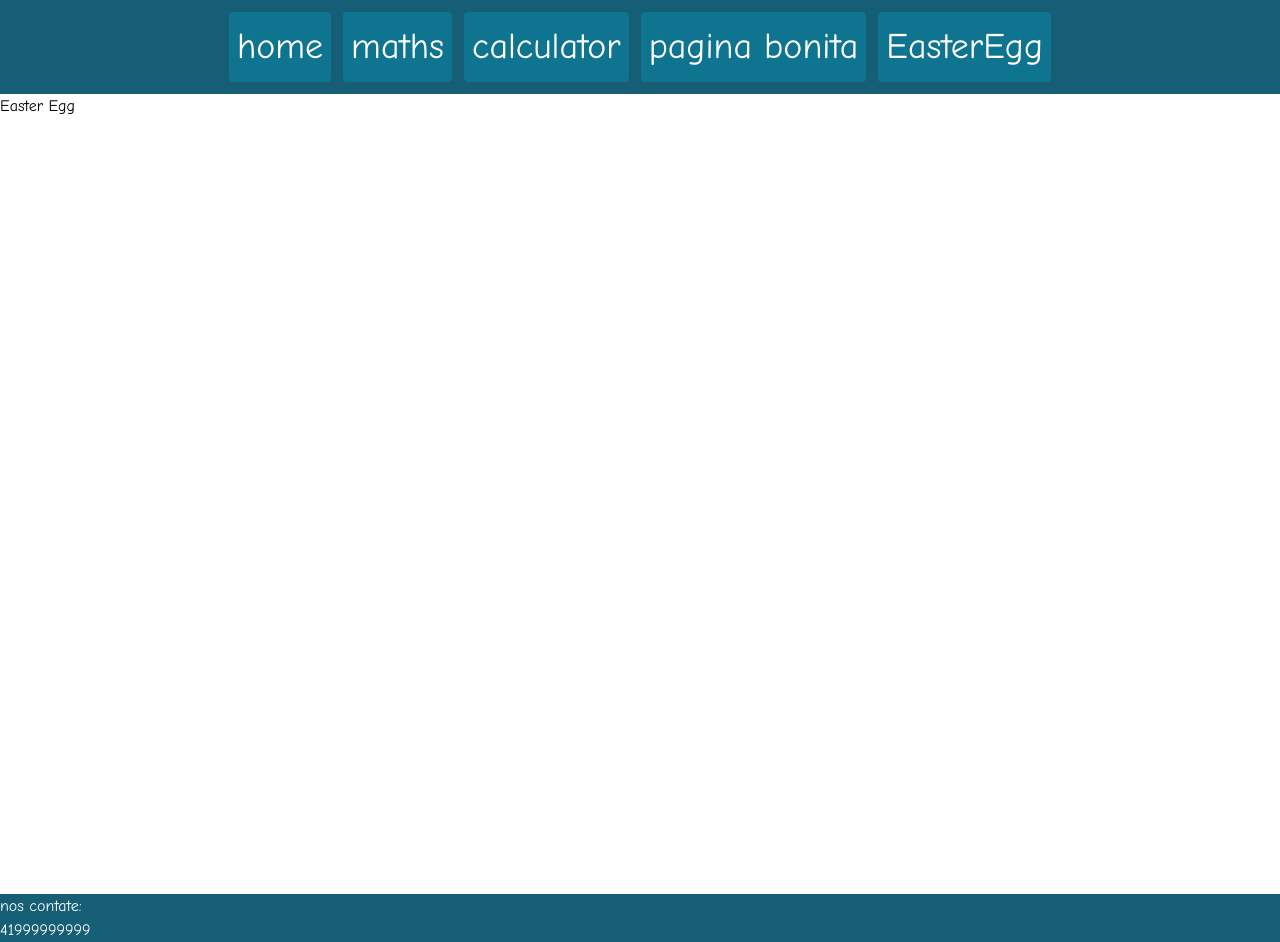
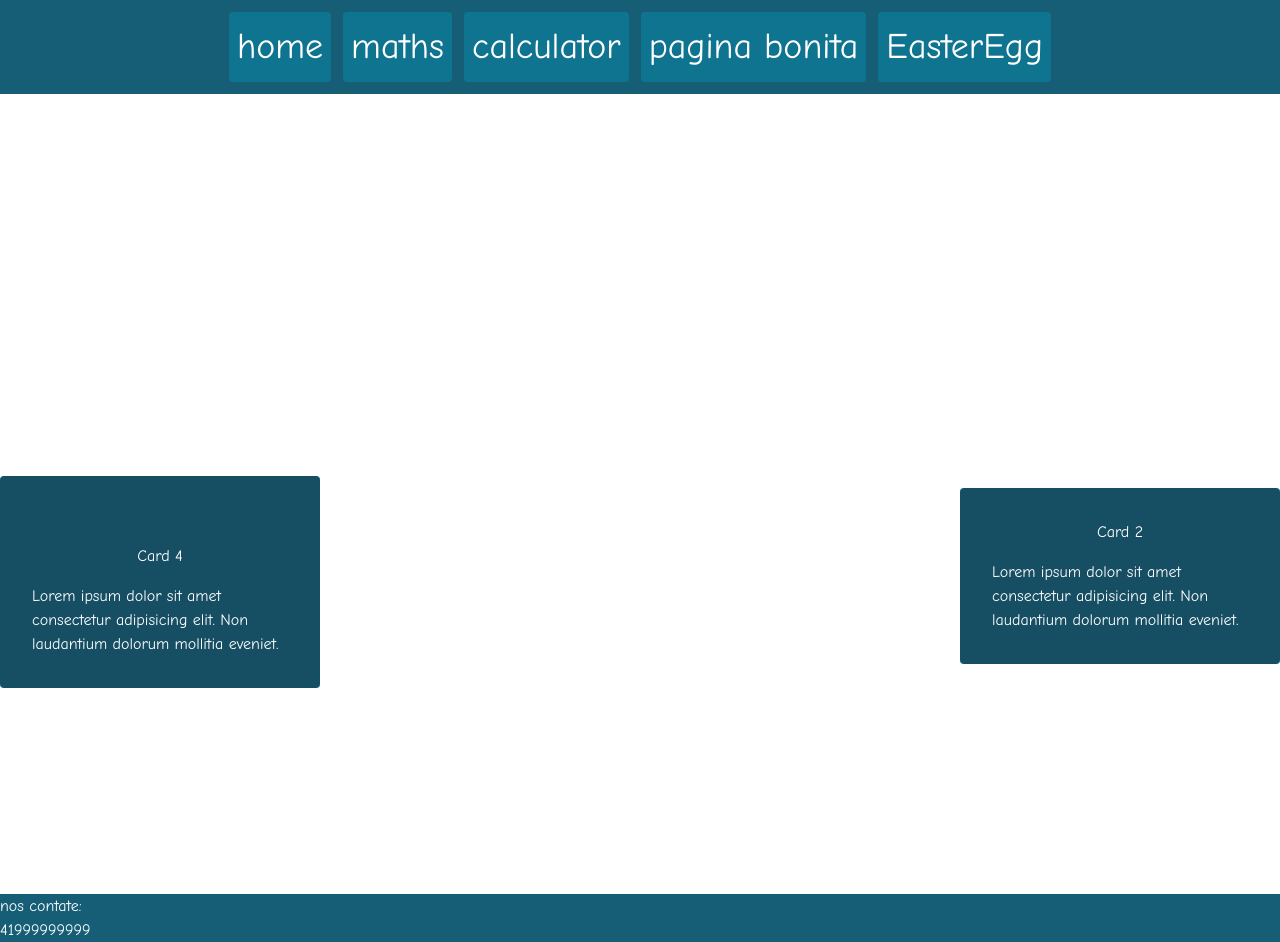
Before and after one commit to Nickyzz1/App-Pa1, a Next.js app: page /easterEgg in a window 1280 px wide. Built offline with nearby package versions, Linux system fonts and the light colour scheme.

Commit message:
cards laterais

```diff
--- a/package.json
+++ b/package.json
@@ -9,6 +9,7 @@
     "lint": "next lint"
   },
   "dependencies": {
+    "aos": "^2.3.4",
     "my-app": "file:",
     "next": "14.2.12",
     "react": "^18.3.1",
--- a/src/app/easterEgg/page.tsx
+++ b/src/app/easterEgg/page.tsx
@@ -1,15 +1,43 @@
+import { Card } from "@/components/card";
 
 const easterEgg = () => {
+    const style = {
+        container: "flex flex-wrap flex-col m-4 gap-3",
+        content: "flex flex-start flex-col text-white h-auto w-1/4 bg-cyan-900 rounded p-4 absolute left-0",
+        content2: "flex flex-end flex-col text-white h-auto w-1/4 bg-cyan-900 rounded p-4 absolute right-0",
+    };
 
-    const style = {
+    return (
+        <>
+            <div className="flex items-center justify-center h-screen">
+                <div data-aos="fade-up" className={style.container}>
+                    <div>
+                        <div className={style.content}>
+                            <h1 className="text-center mt-4">Card 1</h1>
+                            <p className="p-4">Lorem ipsum dolor sit amet consectetur adipisicing elit. Non laudantium dolorum mollitia eveniet.</p>
+                        </div>
+                    </div>
 
-    }
-
-    return(
-        <>
-        <div className="h-screen">
-            <h1>Easter Egg</h1>
-        </div>
+                    <div>
+                        <div className={style.content2}>
+                            <h1 className="text-center mt-4">Card 2</h1>
+                            <p className="p-4">Lorem ipsum dolor sit amet consectetur adipisicing elit. Non laudantium dolorum mollitia eveniet.</p>
+                        </div>
+                    </div>
+                    <div>
+                        <div className={style.content}>
+                            <h1 className="text-center mt-4">Card 3</h1>
+                            <p className="p-4">Lorem ipsum dolor sit amet consectetur adipisicing elit. Non laudantium dolorum mollitia eveniet.</p>
+                        </div>
+                    </div>
+                    <div>
+                        <div className={style.content}>
+                            <h1 className="text-center mt-4">Card 4</h1>
+                            <p className="p-4">Lorem ipsum dolor sit amet consectetur adipisicing elit. Non laudantium dolorum mollitia eveniet.</p>
+                        </div>
+                    </div>
+                </div>
+            </div>
         </>
     );
 }
--- a/src/app/general-function/page.tsx
+++ b/src/app/general-function/page.tsx
@@ -49,7 +49,7 @@ const GeneralFunction: React.FC = () =>
     const style =
     {
         container: "flex flex-col h-screen justify-center items-center bg-gradient-to-r from-slate-950 to-slate-800 ",
-        box: "flex flex-col handle justify-center items-center bg-indigo-950 text-white w-auto h-auto p-6 rounded-lg shadow-[0_5px_20px_-2px_rgba(255,255,255,0.3)]",
+        box: "flex flex-col handle justify-center items-center bg-indigo-950 text-white w-auto h-auto p-6 rounded-lg shadow-[0_5px_20px_-2px_rgba(255,255,255,0.3)] cursor-grab",
         input: "rounded m-4 p-4 text-black",
         btn: "bg-indigo-900 m-4 p-4 rounded hover:bg-indigo-700 focus shadow-[0_5px_2px_2px_rgba(255,255,255,0.3)]"
     }
--- a/src/app/maths/page.tsx
+++ b/src/app/maths/page.tsx
@@ -28,7 +28,7 @@ const Maths: React.FC = () =>{
     // 0 0px 218px 184px rgba(255,255,255,0.0201)
 
     const style = {
-        form: "w-auto h-auto flex flex-wrap items-center justify-center bg-gradient-to-r from-cyan-950 to-cyan-700  flex-col text-white rounded-lg p-4 shadow-[0_2px_100px_20px_rgba(255,255,255,0.1)]",
+        form: "w-auto h-auto flex flex-wrap items-center justify-center bg-gradient-to-r from-cyan-950 to-cyan-700  flex-col text-white rounded-lg p-4 shadow-[0_2px_100px_20px_rgba(255,255,255,0.1)] cursor-grab",
         btn: "bg-cyan-950 text-white rounded p-2 hover:bg-cyan-700 shadow-[0_5px_2px_2px_rgba(255,255,255,0.3)]",
         center: "flex-wrap h-screen flex justify-center items-center",
         input: "flex-wrap rounded p-4 text-black w-auto",
```
Also changed, not shown: 2 other files (tests, documents, lock files or other folders).
